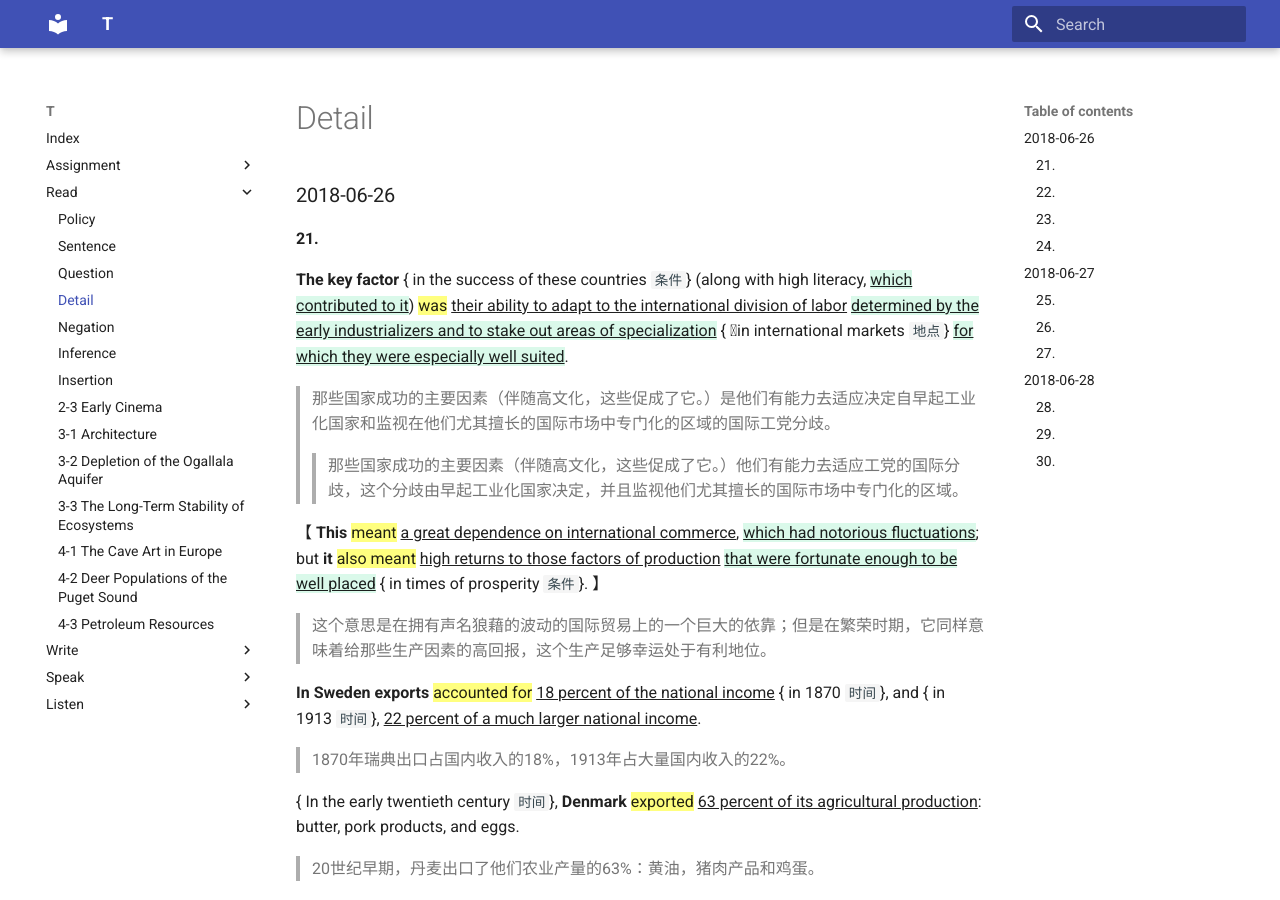
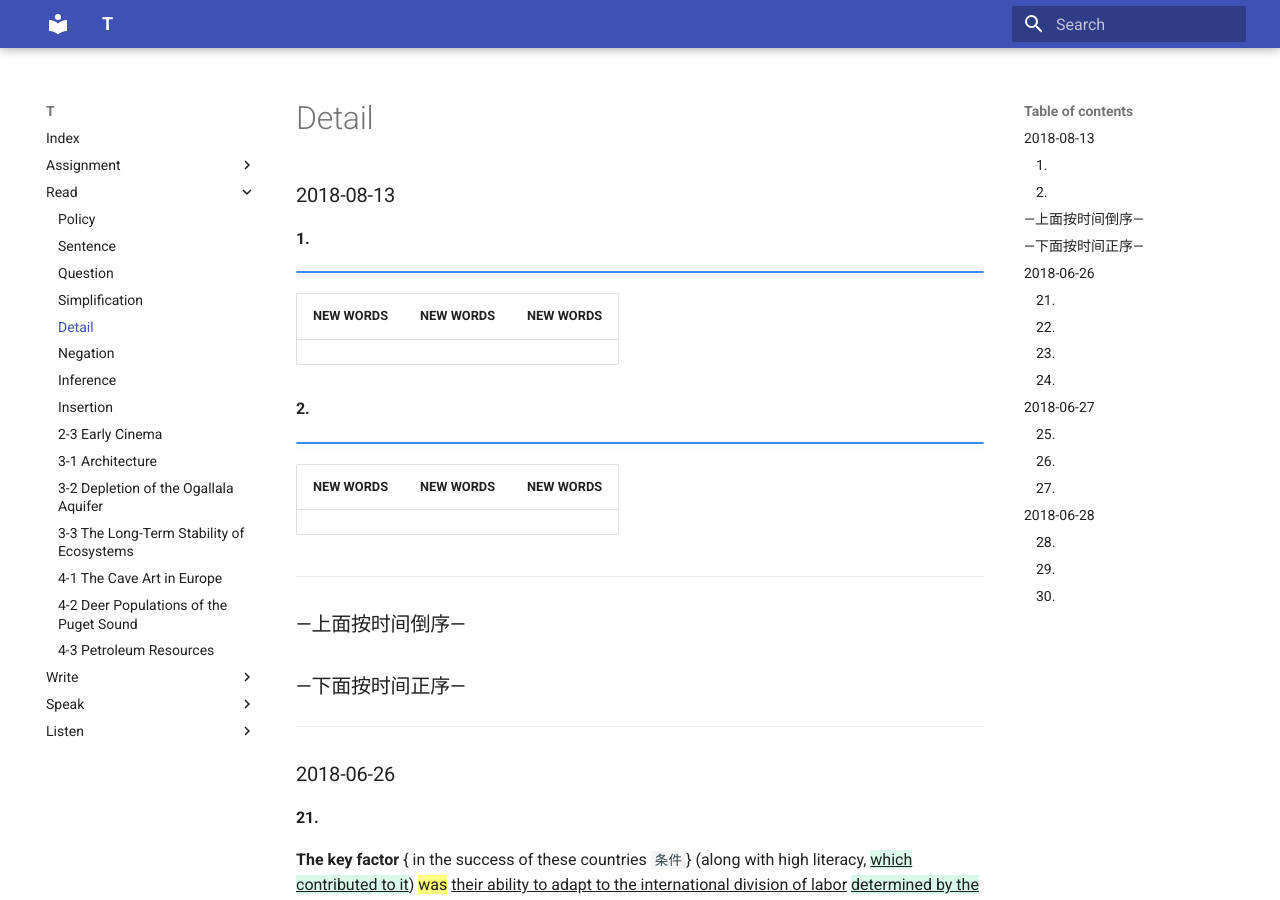
Before and after one commit to katyushaQ/t, an MkDocs documentation site: the page built from docs/read/detail.md, in a window 1280 px wide and 900 px high. Built offline with MkDocs 1.6.1 and Material for MkDocs 9.7.7, drawn with Linux system fonts in a browser that asks for light colours; old or Windows-style settings are respelled for this version of MkDocs.

Commit message:
2018-0813-0819.md 20180813, read.md 添加新样式, detail.md 添加倒序, family.md 20180813, simplification.md 新添加句子简化题文件, mkdocs.yml 添加simplification.md

```diff
--- a/docs/read/detail.md
+++ b/docs/read/detail.md
@@ -1,3 +1,35 @@
+### 2018-08-13
+
+#### 1.
+
+
+!!! faq ""
+
+
+NEW WORDS |  NEW WORDS |  NEW WORDS
+------------ | -------------  | -------------
+
+
+#### 2.
+
+
+!!! faq ""
+
+
+NEW WORDS |  NEW WORDS |  NEW WORDS
+------------ | -------------  | -------------
+
+
+
+
+----
+
+### —上面按时间倒序—
+
+### —下面按时间正序—
+
+----
+
 ### 2018-06-26
 
 #### 21.
--- a/mkdocs.yml
+++ b/mkdocs.yml
@@ -25,6 +25,7 @@ pages:
     - Policy: read/policy.md
     - Sentence: read/sentence.md
     - Question: question.md
+    - Simplification: read/simplification.md
     - Detail: read/detail.md
     - Negation: read/negation.md
     - Inference: read/inference.md
```
Also changed, not shown: docs/assignment/2018-0813-0819.md (+19 -9 lines), docs/read.md (+2 -0 lines), docs/read/simplification.md (added, +94 -0 lines), docs/write/family.md (+14 -0 lines).
